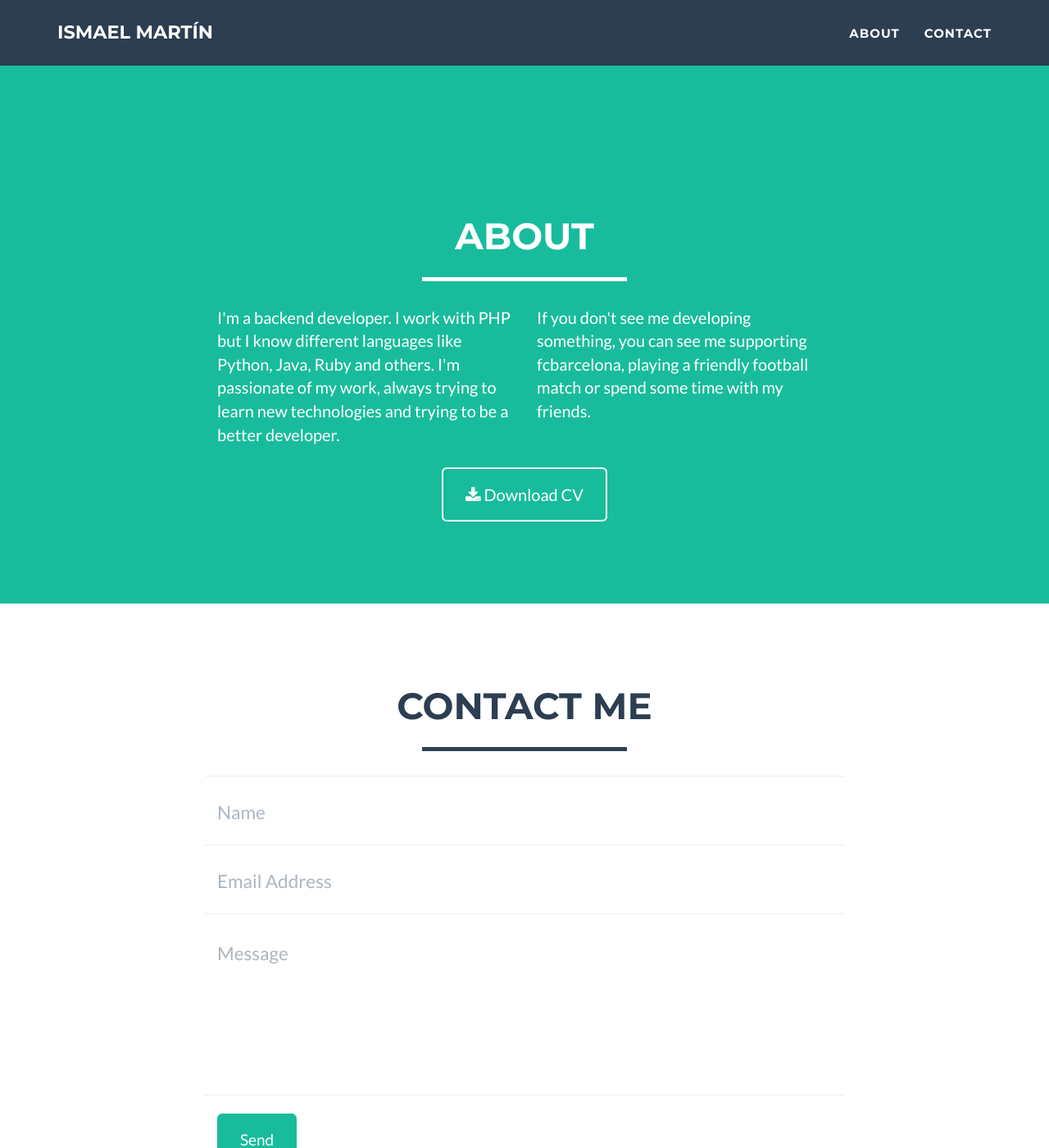
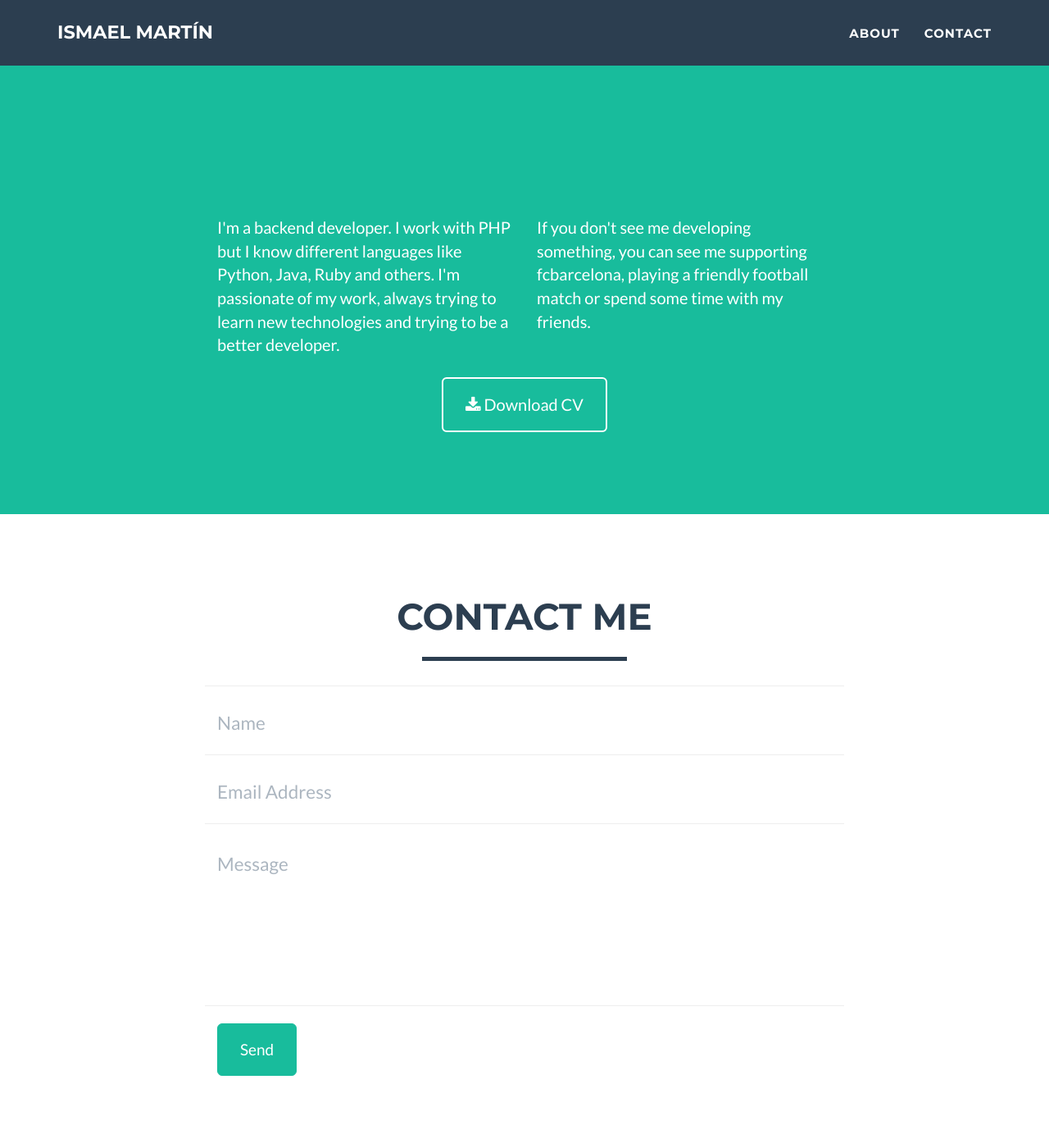
Before and after one commit to ismaelmartin/ismaelmartin.github.io, a Jekyll site: the page built from index.html, in a window 1280 px wide and 1400 px high, scrolled down 336 px. Shown: the whole window at 82% size. Built offline with Jekyll 4.4.1, drawn with Linux system fonts in a browser that asks for light colours.

Commit message:
first version of my github website

```diff
--- a/_config.yml
+++ b/_config.yml
@@ -29,7 +29,7 @@ color:
 footer:
   copyright: Ismael Martín
   location: Barcelona
-  #social: Around the Web
+  social: Around the Web
   #credits: Credits
 
 # Social networks usernames (many more available: google-plus, flickr, dribbble, pinterest, instagram, tumblr, linkedin, etc.)
--- a/_includes/about.html
+++ b/_includes/about.html
@@ -1,12 +1,12 @@
  <!-- About Section -->
     <section class="success" id="about">
         <div class="container">
-            <div class="row">
+            <!--<div class="row">
                 <div class="col-lg-12 text-center">
                     <h2>About</h2>
                     <hr class="star-light">
                 </div>
-            </div>
+            </div>-->
             <div class="row">
                 <div class="col-lg-4 col-lg-offset-2">
                     <p>I'm a backend developer. I work with PHP but I know different languages like Python, Java, Ruby and others. I'm passionate of my work, always trying to learn new technologies and trying to be a better developer.</p>
```
